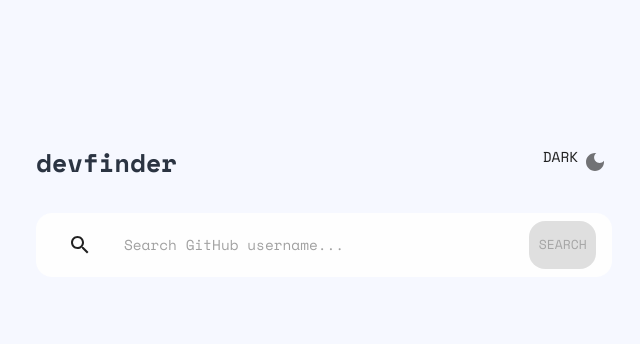
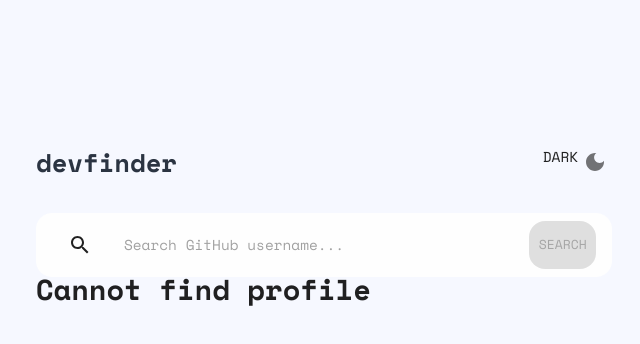
Before and after one commit to DominykMcNamara/github-user-search-app, a React (Create React App) app: page / in a window 1280 px wide. Shown: the top 344 px of the page, without its empty margins (316-956 px from the left). Built offline with nearby package versions, Linux system fonts and the light colour scheme.

Commit message:
Implemented Logic for profilecard  to display

```diff
--- a/src/App.jsx
+++ b/src/App.jsx
@@ -1,6 +1,6 @@
-import React, { useState } from "react";
+import React, { useState, useContext } from "react";
 
-import { AppContextProvider } from "./context/AppContext";
+import { AppContext, AppContextProvider } from "./context/AppContext";
 import CssBaseline from "@mui/material/CssBaseline";
 import { ThemeProvider } from "@mui/material/styles";
 import { lightTheme, darkTheme } from "./styles/styles";
@@ -12,6 +12,7 @@ import { Box, IconButton, Typography } from "@mui/material";
 import Grid from "@mui/material/Grid";
 
 import { SearchBar } from "./components/SearchBar";
+import { ProfileCard } from "./components/ProfileCard";
 
 export const App = () => {
   const [darkMode, setDarkMode] = useState();
@@ -59,6 +60,9 @@ export const App = () => {
               <Box>
                 <SearchBar theme={theme} />
               </Box>
+              <Box>
+              <ProfileCard />
+              </Box>
             </Box>
           </Container>
         </CssBaseline>
--- /dev/null
+++ b/src/components/ProfileCard.jsx
@@ -0,0 +1,11 @@
+import React, { useState, useContext} from 'react'
+import { AppContext } from '../context/AppContext'
+import { Box } from '@mui/system'
+export const ProfileCard = () => {
+    const { profile } = useContext(AppContext)
+  return (
+    <>
+     <h1> {profile ? 'Hello world' : "Cannot find profile"} </h1>
+    </>
+  )
+}
--- a/src/components/SearchButton.jsx
+++ b/src/components/SearchButton.jsx
@@ -20,7 +20,7 @@ export const SearchButton = ({ user }) => {
     <>
       <Button
        onClick={(e) => searchUsers(e)}
-        disabled={user ? false : true }
+        disabled={user ? false : true}
         size="small"
         variant="contained"
         sx={{
--- a/src/context/AppContext.js
+++ b/src/context/AppContext.js
@@ -4,7 +4,7 @@ export const AppContext = createContext()
 
 export const AppContextProvider = (props) => {
     const [colorMode, setColorMode] = useState(" ")
-    const [profile, setProfile] = useState()
+    const [profile, setProfile] = useState(null)
 
     return (
         <AppContext.Provider value={{ colorMode, setColorMode, profile, setProfile }}>
```
